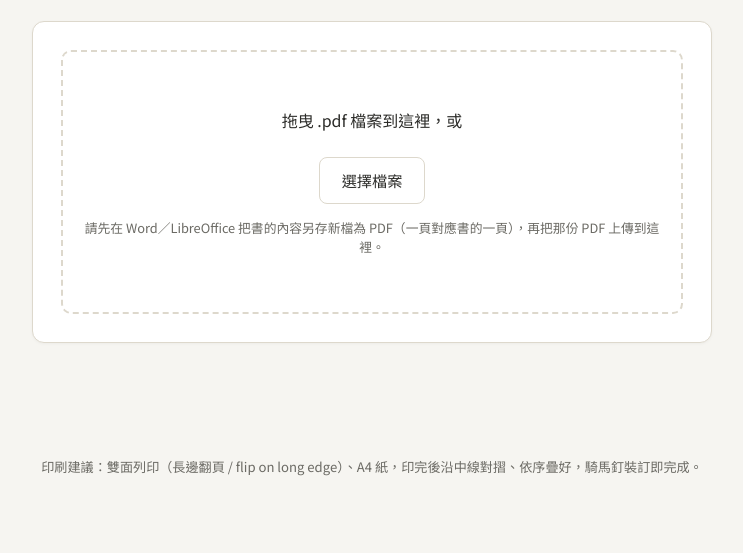
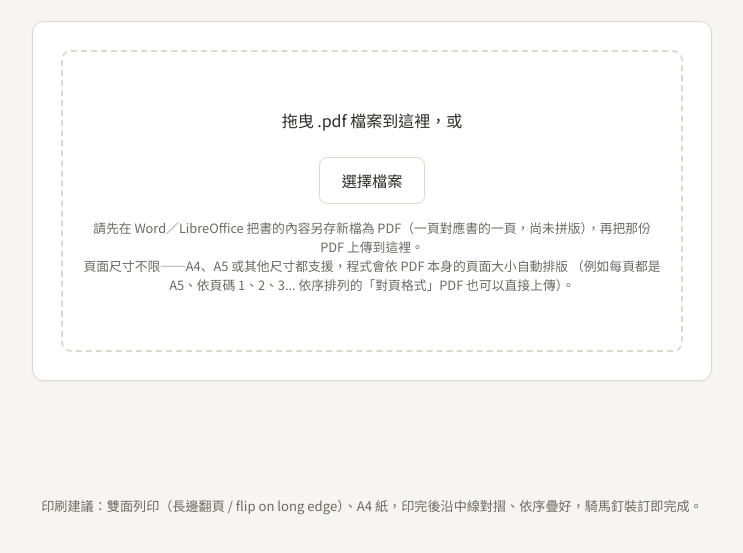
Before and after one commit to adathen/bookformat, a plain HTML site: page docs/index.html in a window 1280 px wide. Shown: the part 151-704 px from the top of the page, without its empty margins (268-1011 px from the left). Drawn offline with Linux system fonts and the light colour scheme.

Commit message:
Document and verify support for A5 sequential-page PDFs
pdfImposer.js already reads page width/height from the uploaded PDF
itself rather than assuming A4, so a "対頁格式" source PDF - each page
individually A5, arranged 1..N in reading order, not yet imposed -
already works without any code change: two A5 pages side by side land
almost exactly on an A4 landscape sheet, the standard "A5 booklet on
A4 paper" setup.

Verified with a synthetic 20-page A5 test PDF run through a real
browser end to end: 10 output sheets, sheet 1 pairs p20+p1, the
innermost sheet correctly pairs the centerfold p10+p11, and corner
markers on every test page confirm nothing is cropped.

Made this explicit in the upload hint and README so users don't
hesitate to try a non-A4 PDF.

```diff
--- a/docs/index.html
+++ b/docs/index.html
@@ -24,7 +24,9 @@
         <input type="file" id="fileInput" accept=".pdf" hidden>
       </label>
       <p class="hint-inline">
-        請先在 Word／LibreOffice 把書的內容另存新檔為 PDF（一頁對應書的一頁），再把那份 PDF 上傳到這裡。
+        請先在 Word／LibreOffice 把書的內容另存新檔為 PDF（一頁對應書的一頁，尚未拼版），再把那份 PDF 上傳到這裡。<br>
+        頁面尺寸不限——A4、A5 或其他尺寸都支援，程式會依 PDF 本身的頁面大小自動排版
+        （例如每頁都是 A5、依頁碼 1、2、3... 依序排列的「對頁格式」PDF 也可以直接上傳）。
       </p>
       <p id="fileName" class="filename"></p>
     </div>
```
Also changed, not shown: docs/js/pdfImposer.js (+8 -3 lines), 1 other file.
